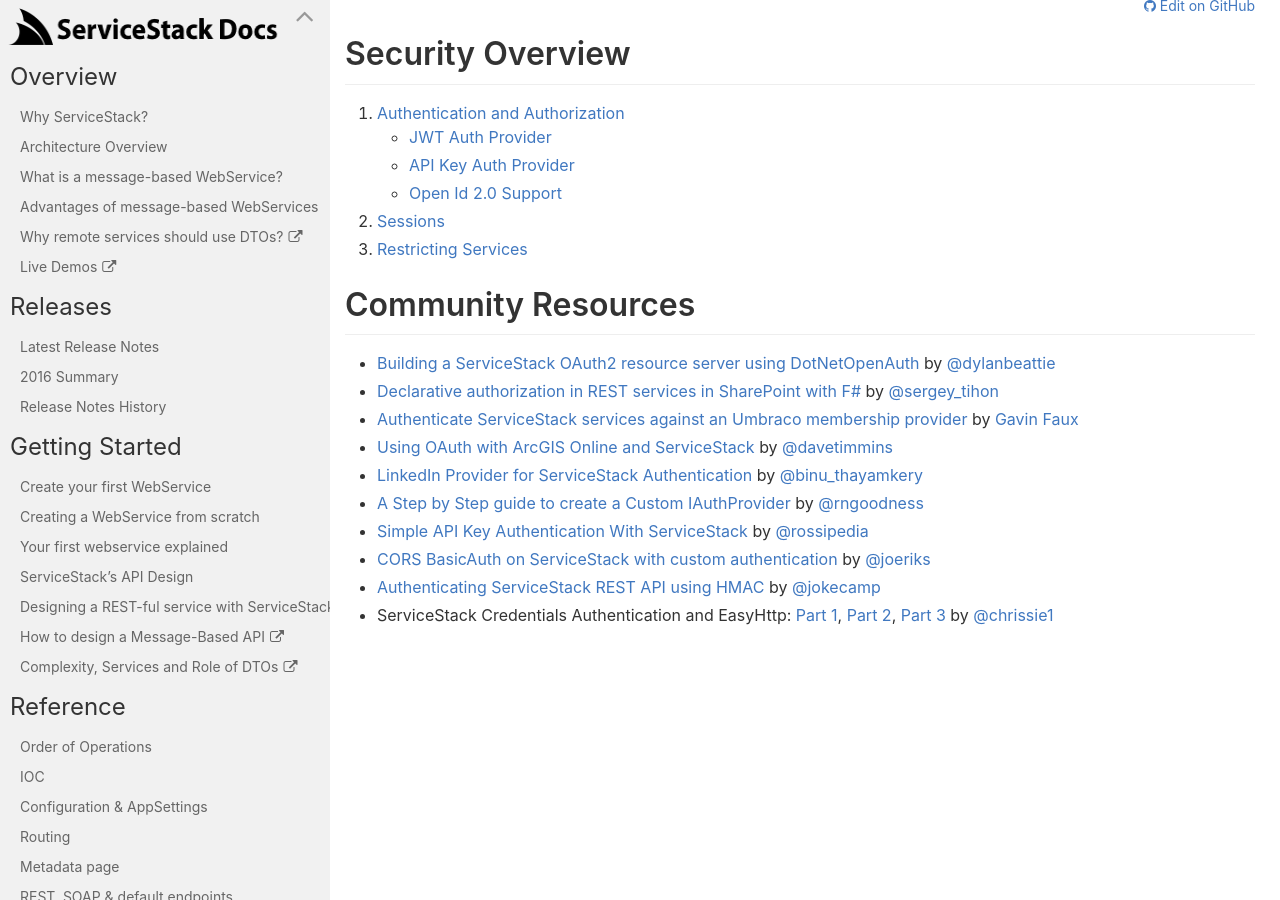
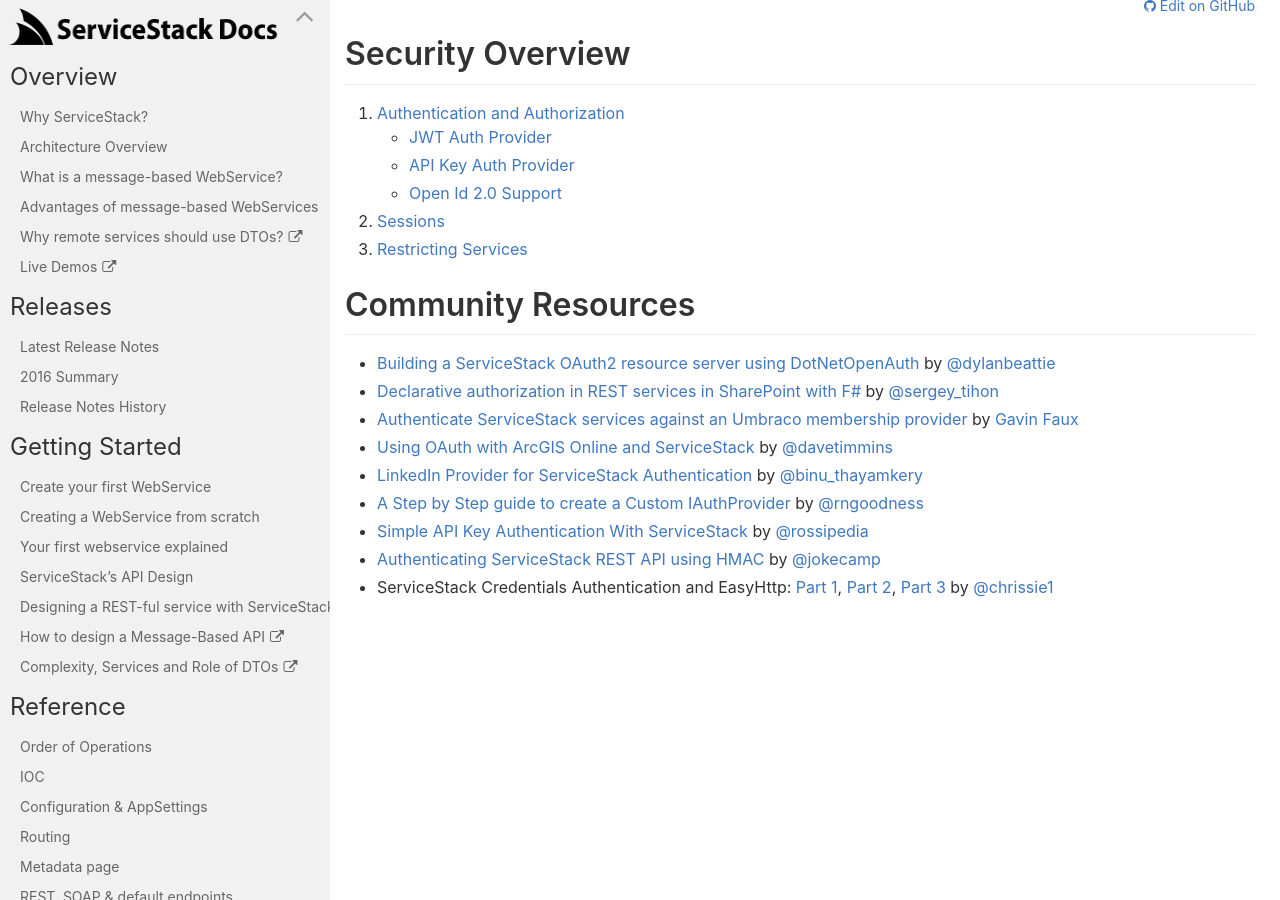
Before and after one commit to timker/docs, a Jekyll site: the page built from docs/_documentation/Security.md, in a window 1280 px wide. Built offline with Jekyll 4.4.1, drawn with Linux system fonts in a browser that asks for light colours; nearby versions of some CDN libraries.

Commit message:
Remove dead link
CORS BasicAuth on ServiceStack with custom authentication is no longer available

```diff
--- a/docs/_documentation/Security.md
+++ b/docs/_documentation/Security.md
@@ -22,6 +22,5 @@
   - [LinkedIn Provider for ServiceStack Authentication](http://www.binoot.com/2013/03/30/linkedin-provider-for-servicestack-authentication/) by [@binu_thayamkery](https://twitter.com/binu_thayamkery)
   - [A Step by Step guide to create a Custom IAuthProvider](http://enehana.nohea.com/general/customizing-iauthprovider-for-servicestack-net-step-by-step/) by [@rngoodness](https://twitter.com/rngoodness)
   - [Simple API Key Authentication With ServiceStack](http://rossipedia.com/blog/2013/03/simple-api-key-authentication-with-servicestack/) by [@rossipedia](https://twitter.com/rossipedia)
-  - [CORS BasicAuth on ServiceStack with custom authentication](http://joeriks.com/2013/01/12/cors-basicauth-on-servicestack-with-custom-authentication/) by [@joeriks](https://twitter.com/joeriks)
   - [Authenticating ServiceStack REST API using HMAC](http://jokecamp.wordpress.com/2012/12/16/authenticating-servicestack-rest-api-using-hmac/) by [@jokecamp](https://twitter.com/jokecamp)
   - ServiceStack Credentials Authentication and EasyHttp: [Part 1](http://blogs.lessthandot.com/index.php/DesktopDev/MSTech/servicestack-credentialsauthentication-and-easyhtpp-of), [Part 2](http://blogs.lessthandot.com/index.php/DesktopDev/MSTech/servicestack-credentialsauthentication-and-easyhtpp-of-1), [Part 3](http://blogs.lessthandot.com/index.php/DesktopDev/MSTech/servicestack-credentialsauthentication-and-easyhtpp-of-2) by [@chrissie1](https://twitter.com/chrissie1)
```
